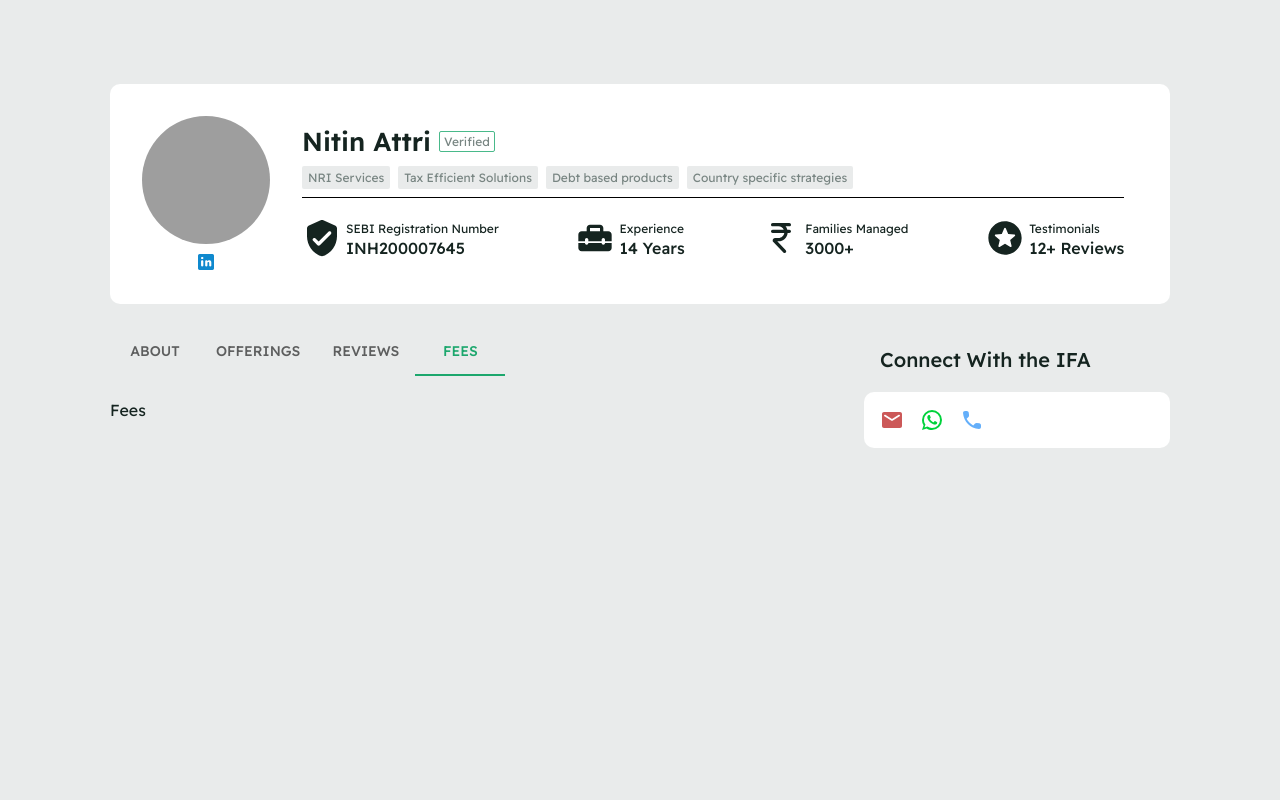
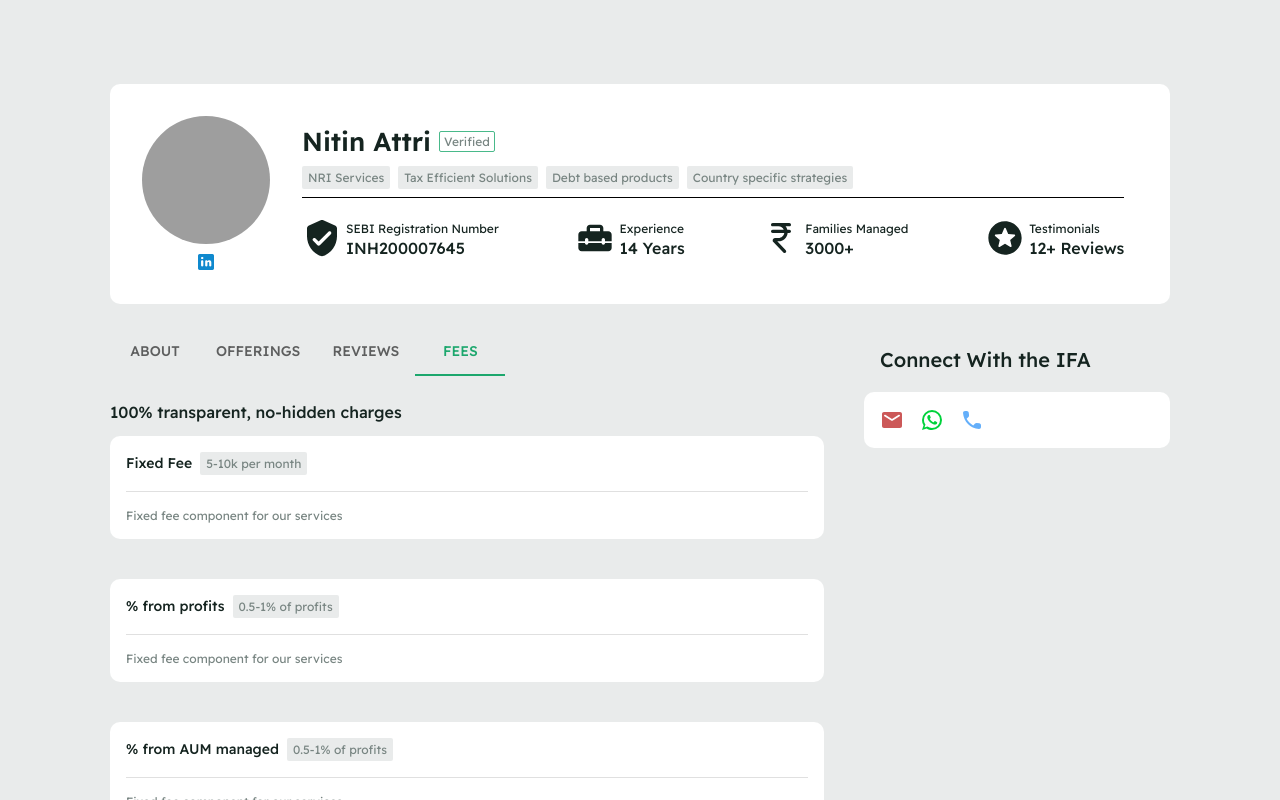
Before and after one commit to thesoorajsingh/project-eudaimonia, a Next.js app: page /profile in a window 1280 px wide. Both pictures are taken after a click on the tab "FEES". Shown: the top 800 px of the page. Built offline with nearby package versions, Linux system fonts and the light colour scheme; grey boxes are pictures that could not be loaded.

Commit message:
complete: fees

```diff
--- a/src/app/profile/layouts/MainBody.js
+++ b/src/app/profile/layouts/MainBody.js
@@ -15,7 +15,30 @@ import {
 import Head from "next/head";
 
 function MainBody() {
-  const [tabValue, setTabValue] = useState(3);
+  const [tabValue, setTabValue] = useState(0);
+
+  const feeStructure = [
+    {
+      title: "Fixed Fee",
+      tag: "5-10k per month",
+      value: "Fixed fee component for our services",
+    },
+    {
+      title: "% from profits",
+      tag: "0.5-1% of profits",
+      value: "% of the profits we make for you, we’re in it as much as you!",
+    },
+    {
+      title: "% from AUM managed",
+      tag: "0.5-1% of profits",
+      value: "Fixed fee, as a % of AUM managed for our services",
+    },
+    {
+      title: "% commission from distribution",
+      tag: "0.5-1% of profits",
+      value: "Some products give us a % for distribution",
+    },
+  ];
 
   const handleTabChange = (e, newValue) => {
     setTabValue(newValue);
@@ -33,7 +56,7 @@ function MainBody() {
         return <Reviews />;
         break;
       case 3:
-        return <Fees />;
+        return <Fees feeStructure={feeStructure} />;
         break;
       default:
         return <About />;
--- a/src/app/profile/layouts/sections/Fees.js
+++ b/src/app/profile/layouts/sections/Fees.js
@@ -1,7 +1,40 @@
+import { Box, Divider, Typography, useTheme } from "@mui/material";
 import React from "react";
+import WhiteCard from "../../components/WhiteCard";
+import Tag from "../../components/Tag";
 
-function Fees() {
-	return <div>Fees</div>;
+function Fees({ feeStructure = [] }) {
+  const theme = useTheme();
+  return (
+    <Box my={3}>
+      <Typography variant={"labelMedium"}>
+        100% transparent, no-hidden charges
+      </Typography>
+      <Box display={"flex"} flexDirection={"column"} gap={2}>
+        {feeStructure.length > 0 &&
+          feeStructure.map((fee, index) => (
+            <WhiteCard
+              key={index}
+              sx={{
+                marginY: 1.5,
+                padding: 2,
+                display: "flex",
+                flexDirection: "column",
+              }}
+            >
+              <Box display={"flex"} gap={1} alignItems={"center"}>
+                <Typography variant={"labelSmall"}>{fee?.title}</Typography>
+                <Tag title={fee?.tag} />
+              </Box>
+              <Divider sx={{ marginY: 2, color: "#788582" }} />
+              <Typography variant={"label"} color={theme.palette.text.label}>
+                Fixed fee component for our services
+              </Typography>
+            </WhiteCard>
+          ))}
+      </Box>
+    </Box>
+  );
 }
 
 export default Fees;
```
